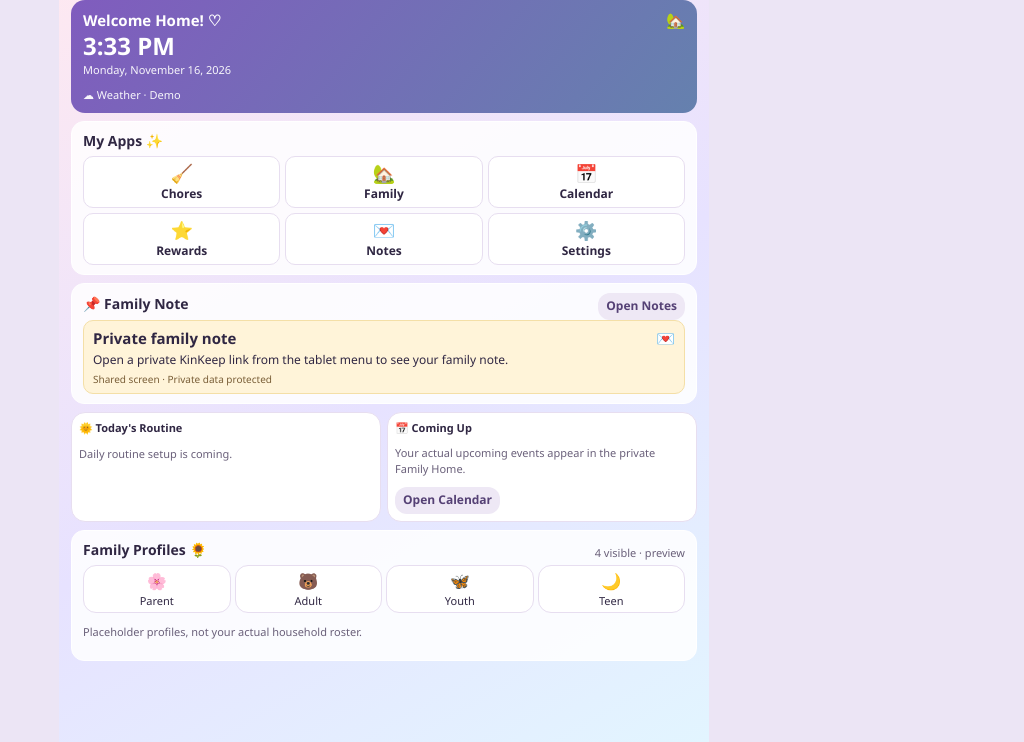
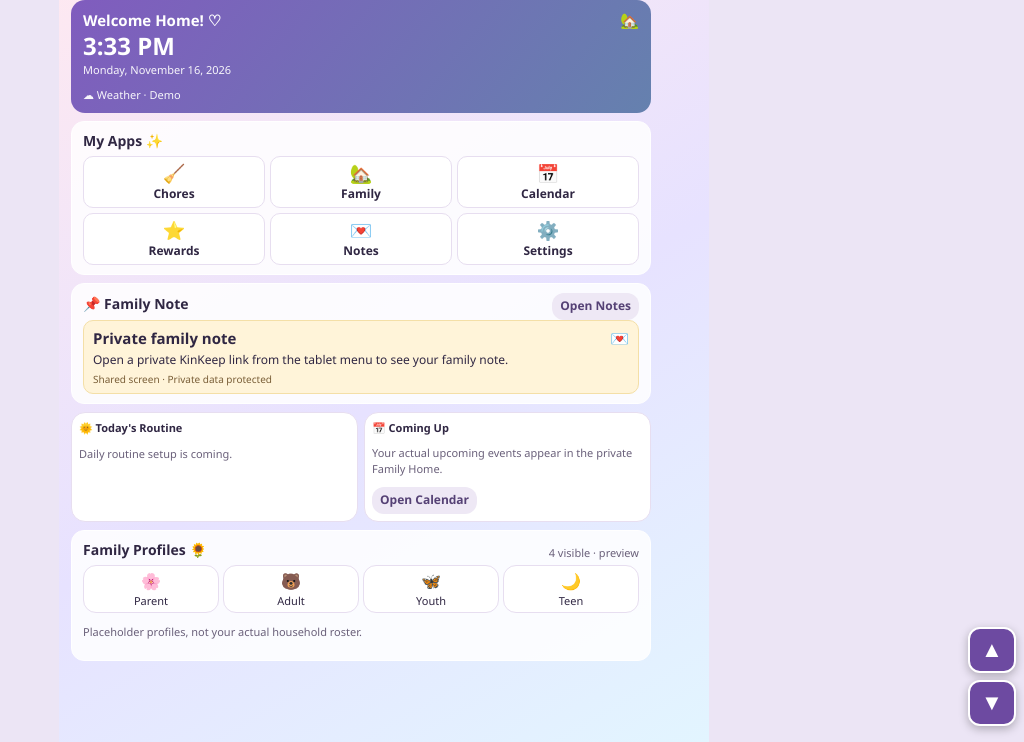
Before and after one commit to lightssonly/kinkeep-tablet, a plain HTML site: page kinkeep-tablet-v4-calendar-test.html in a window 1280 px wide. Shown: the part 58-800 px from the top of the page, without its empty margins (256-1280 px from the left). Drawn offline with Linux system fonts and the light colour scheme.

Commit message:
Add visible in-page up/down controls for Firestorm MOAP scroll fallback

```diff
--- a/kinkeep-tablet-v4-calendar-test.html
+++ b/kinkeep-tablet-v4-calendar-test.html
@@ -15,6 +15,12 @@ html,body{height:100%;overflow:hidden}body{padding:0}.shell{height:100dvh;min-he
 .view.active::-webkit-scrollbar-thumb{background:#a995c4;border:3px solid #e9e1f1;border-radius:10px}
 .view.active::-webkit-scrollbar-thumb:hover{background:#786198}
 #home.active{display:block!important;overflow-y:scroll!important}
+
+/* Firestorm fallback: explicit touch/click scroll controls */
+#kkScrollControls{position:fixed;right:8px;bottom:16px;z-index:9999;display:flex;flex-direction:column;gap:7px;pointer-events:auto}
+#kkScrollControls button{border:2px solid #fff;background:#6d4aa1;color:#fff;border-radius:12px;width:48px;height:46px;font:bold 22px Arial,sans-serif;box-shadow:0 3px 10px #0004;cursor:pointer}
+#kkScrollControls button:active{background:#42266e}
+.shell{padding-right:58px!important}
 </style></head><body><main class="shell"><div class="head"><div><div class="logo">✿ KinKeep</div><div class="tiny muted">Family Studio · Shared Screen</div></div><div class="chip" id="slt">SLT · --:--</div></div>
 <section id="home" class="view active"><div class="card home-jump" style="padding:9px;margin:5px 0"><div class="between"><strong style="font-size:12px">Jump to</strong><button type="button" class="secondary smallbtn" data-jump="homePinCard">📌 Note</button><button type="button" class="secondary smallbtn" data-jump="homeComingCard">📅 Events</button></div><p class="tiny muted" style="margin:5px 0 0">Shared screen previews only. Real family records are in private dashboards.</p></div><div class="hero"><div class="between"><strong>Welcome Home! ♡</strong><span>🏡</span></div><h1 id="clock">--:--</h1><div id="date" class="small">Loading date…</div><div class="small" style="margin-top:10px">☁ Weather · Demo</div></div>
 <div class="card"><h2>My Apps ✨</h2><div class="apps"><button class="app" data-view="chores"><span class="em">🧹</span>Chores</button><button class="app" data-view="family"><span class="em">🏡</span>Family</button><button class="app" data-view="calendar"><span class="em">📅</span>Calendar</button><button class="app" data-view="rewards"><span class="em">⭐</span>Rewards</button><button class="app" data-view="notes"><span class="em">💌</span>Notes</button><button class="app" data-view="settings"><span class="em">⚙️</span>Settings</button></div></div>
@@ -83,4 +89,19 @@ function safeSharedHome(){
  const msg=document.createElement('p');msg.className='muted';msg.textContent='Your actual upcoming events appear in the private Family Home.';$('homeEvents').append(msg);
 }
 safeSharedHome();
+
+// Scroll buttons target the active page, even when Firestorm does not forward wheel events.
+(function(){
+ const controls=document.createElement('div');controls.id='kkScrollControls';
+ const up=document.createElement('button'),down=document.createElement('button');
+ up.type=down.type='button';up.textContent='▲';down.textContent='▼';
+ up.setAttribute('aria-label','Scroll page up');down.setAttribute('aria-label','Scroll page down');
+ controls.append(up,down);document.body.append(controls);
+ function scrollPage(direction){
+   const panel=document.querySelector('.view.active');if(!panel)return;
+   const distance=Math.max(180,Math.round(panel.clientHeight*0.6));
+   panel.scrollTop=Math.max(0,Math.min(panel.scrollHeight-panel.clientHeight,panel.scrollTop+direction*distance));
+ }
+ up.addEventListener('click',()=>scrollPage(-1));down.addEventListener('click',()=>scrollPage(1));
+})();
 </script></body></html>
```
